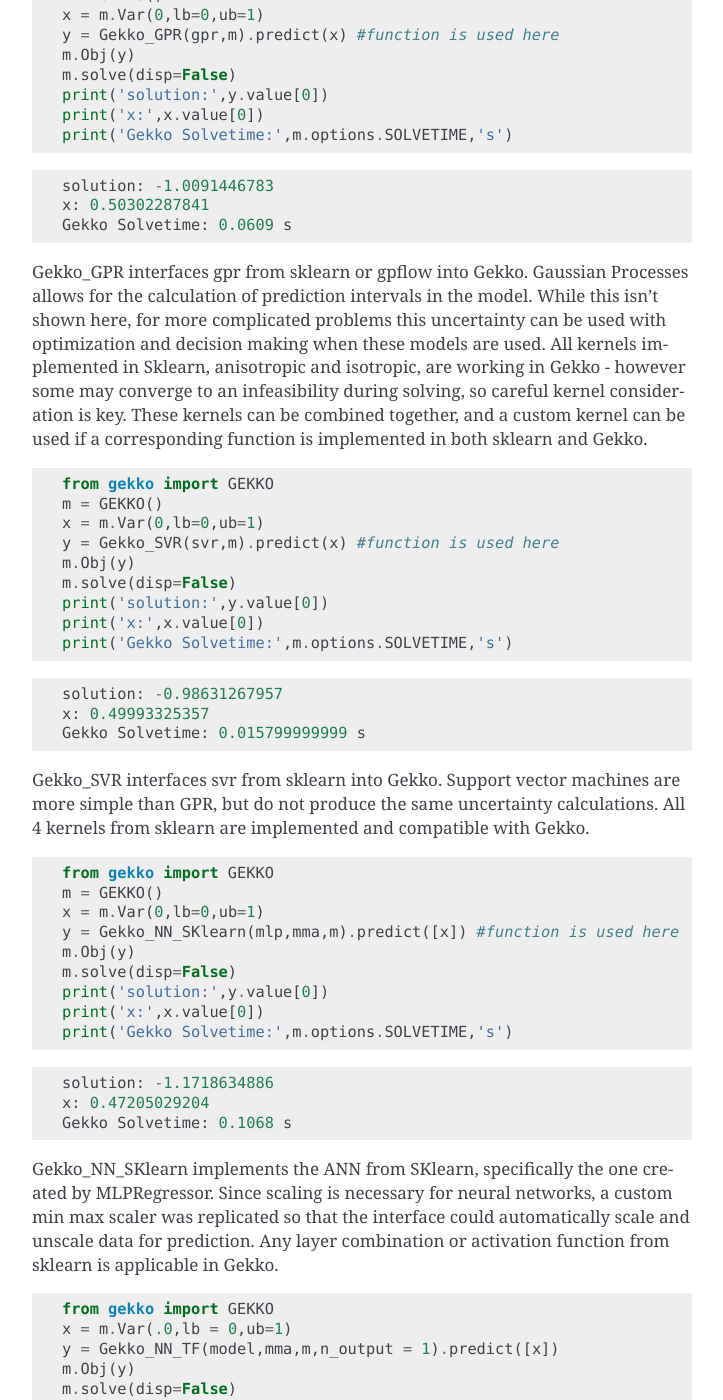
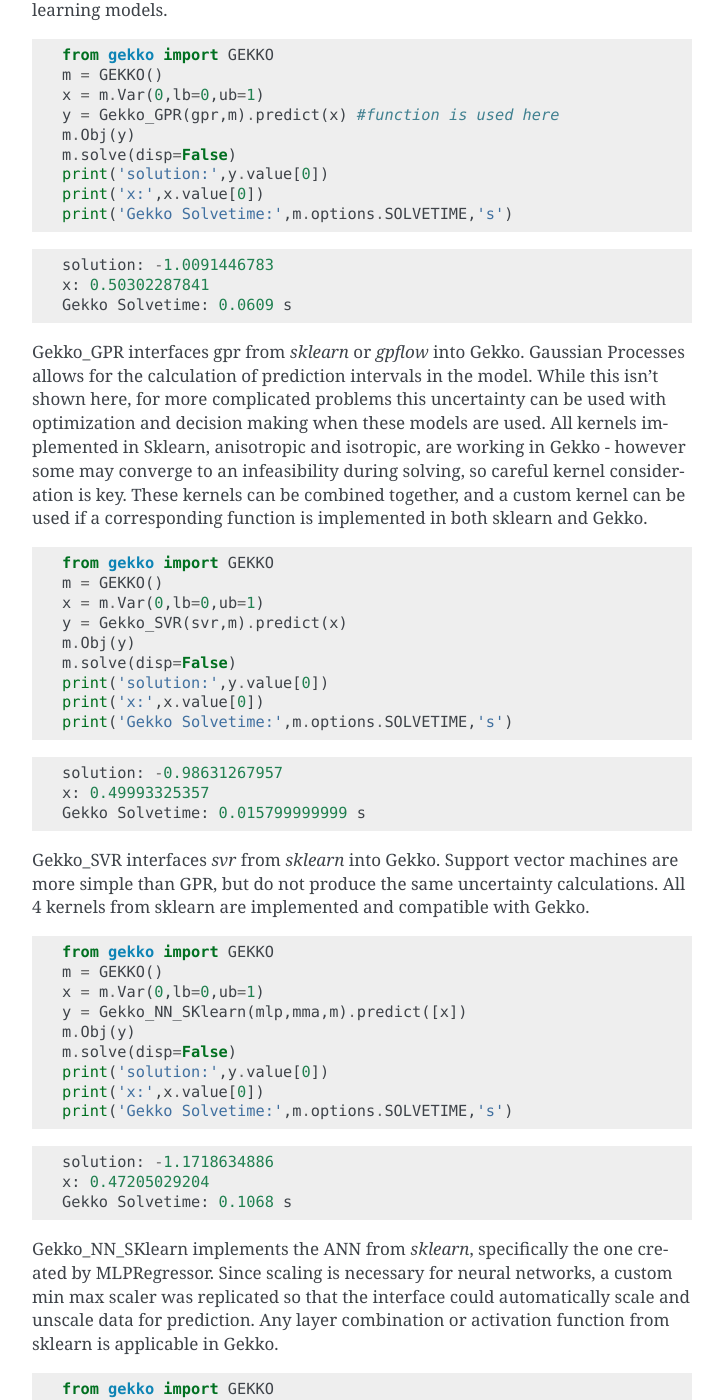
Before and after one commit to BYU-PRISM/GEKKO, a Sphinx documentation site: the page built from docs/ml.rst, in a window 1280 px wide and 1400 px high, scrolled down 7074 px. Shown: the whole window, without its empty margins (388-1111 px from the left). Built offline with Sphinx 7.4.7, drawn with Linux system fonts in a browser that asks for light colours; some of the changed text lies outside the part shown.

Commit message:
Update ml.rst

```diff
--- a/docs/ml.rst
+++ b/docs/ml.rst
@@ -279,8 +281,10 @@
 
       trains,tests = train_test_split(ds,test_size=0.2,shuffle=True)
       hl= [25,15]
-      mlp = MLPRegressor(hidden_layer_sizes= hl, activation='relu', solver='adam', batch_size = 32,
-                         learning_rate = 'adaptive',learning_rate_init = .0005, tol=1e-6 ,n_iter_no_change = 200,
+      mlp = MLPRegressor(hidden_layer_sizes= hl, activation='relu',
+                         solver='adam', batch_size = 32,
+                         learning_rate = 'adaptive',learning_rate_init = .0005,
+                         tol=1e-6 ,n_iter_no_change = 200,
                          max_iter=12000)
       mlp.fit(trains[features],np.ravel(trains[label]))
       r2 = mlp.score(tests[features],np.ravel(tests[label]))
@@ -347,7 +351,6 @@
    :align: center
 
 
-
 Now that the models have been trained, they can be used for
 optimization. The same optimization code used for the source function
 will be used for these models, with the exception that the y variable
@@ -376,7 +379,7 @@
          Gekko Solvetime: 0.0609 s
 
 
-   Gekko_GPR interfaces gpr from sklearn or gpflow into Gekko. Gaussian
+   Gekko_GPR interfaces gpr from `sklearn` or `gpflow` into Gekko. Gaussian
    Processes allows for the calculation of prediction intervals in the
    model. While this isn't shown here, for more complicated problems
    this uncertainty can be used with optimization and decision making
@@ -394,7 +397,7 @@
       from gekko import GEKKO
       m = GEKKO()
       x = m.Var(0,lb=0,ub=1)
-      y = Gekko_SVR(svr,m).predict(x) #function is used here
+      y = Gekko_SVR(svr,m).predict(x)
       m.Obj(y)
       m.solve(disp=False)
       print('solution:',y.value[0])
@@ -409,7 +412,7 @@
          x: 0.49993325357
          Gekko Solvetime: 0.015799999999 s
 
-   Gekko_SVR interfaces svr from sklearn into Gekko. Support vector
+   Gekko_SVR interfaces `svr` from `sklearn` into Gekko. Support vector
    machines are more simple than GPR, but do not produce the same
    uncertainty calculations. All 4 kernels from sklearn are implemented
    and compatible with Gekko.
@@ -421,7 +424,7 @@
       from gekko import GEKKO
       m = GEKKO()
       x = m.Var(0,lb=0,ub=1)
-      y = Gekko_NN_SKlearn(mlp,mma,m).predict([x]) #function is used here
+      y = Gekko_NN_SKlearn(mlp,mma,m).predict([x])
       m.Obj(y)
       m.solve(disp=False)
       print('solution:',y.value[0])
@@ -436,7 +439,7 @@
          x: 0.47205029204
          Gekko Solvetime: 0.1068 s
 
-   Gekko_NN_SKlearn implements the ANN from SKlearn, specifically the
+   Gekko_NN_SKlearn implements the ANN from `sklearn`, specifically the
    one created by MLPRegressor. Since scaling is necessary for neural
    networks, a custom min max scaler was replicated so that the
    interface could automatically scale and unscale data for prediction.
@@ -894,7 +898,7 @@
 
 Tensorflow: https://www.tensorflow.org/
 
-Gpflow: https://github.com/GPflow/GPflow
+GPflow: https://github.com/GPflow/GPflow
 
 Non-conformist: https://github.com/donlnz/nonconformist
 
```
Also changed, not shown: other parts of docs/ml.rst (+6 -3 lines).
